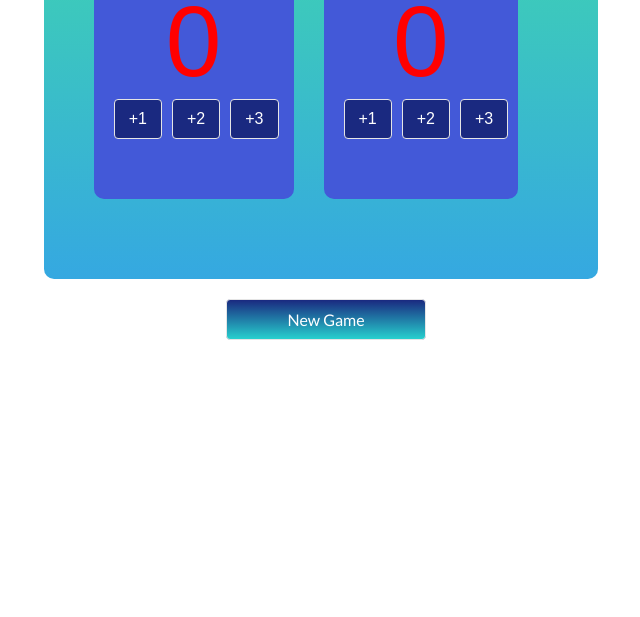
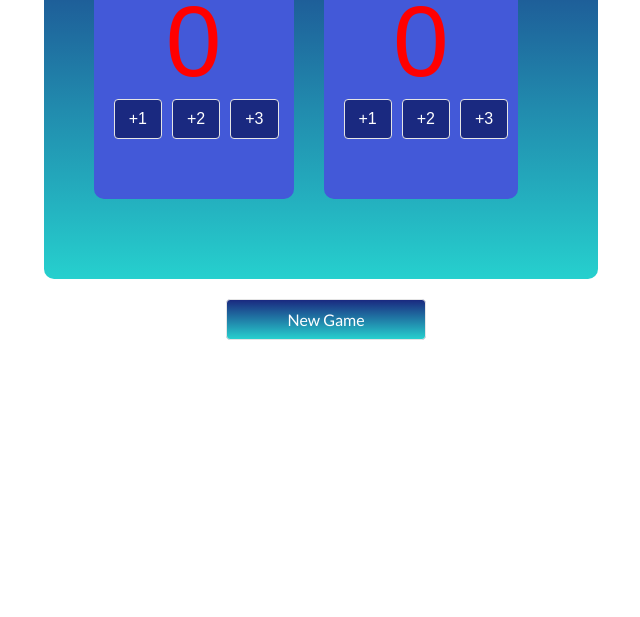
Before and after one commit to emmaonu/score-board-app, a plain HTML site: page index.html in a window 1280 px wide. Shown: the part 183-800 px from the top of the page, without its empty margins (319-959 px from the left). Drawn offline with Linux system fonts and the light colour scheme.

Commit message:
Update style.css

```diff
--- a/style.css
+++ b/style.css
@@ -28,7 +28,7 @@ h1{
     padding: 50px;
     margin-top: 50px;
     margin-bottom: 20px;
-    background-image: linear-gradient(#40D8AB, #35A8E1);
+    background-image: linear-Gradient(#1A2980, #26D0CE);
     border-radius: 10px;
     /* height: 100vh; */
 }
```
